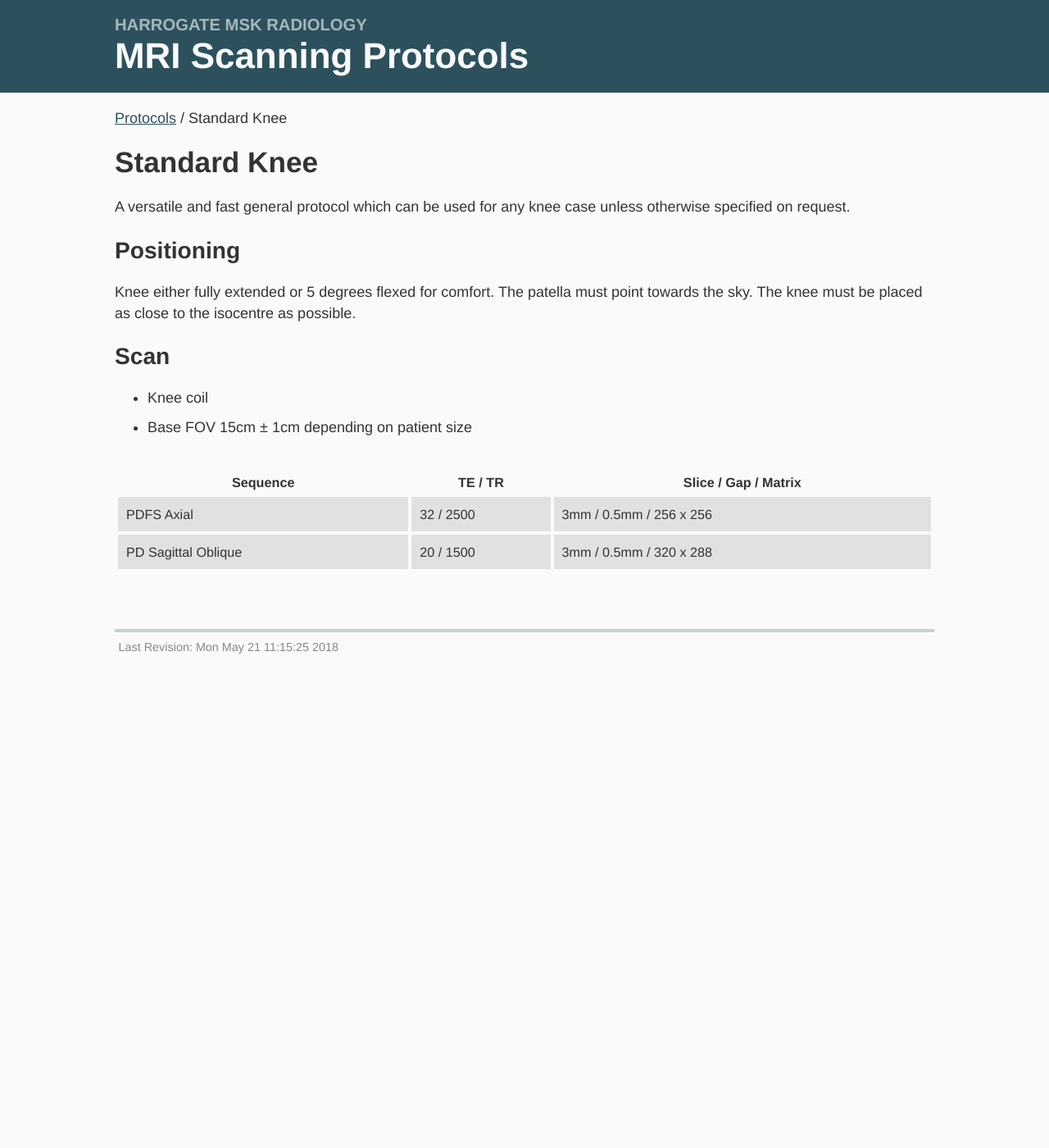
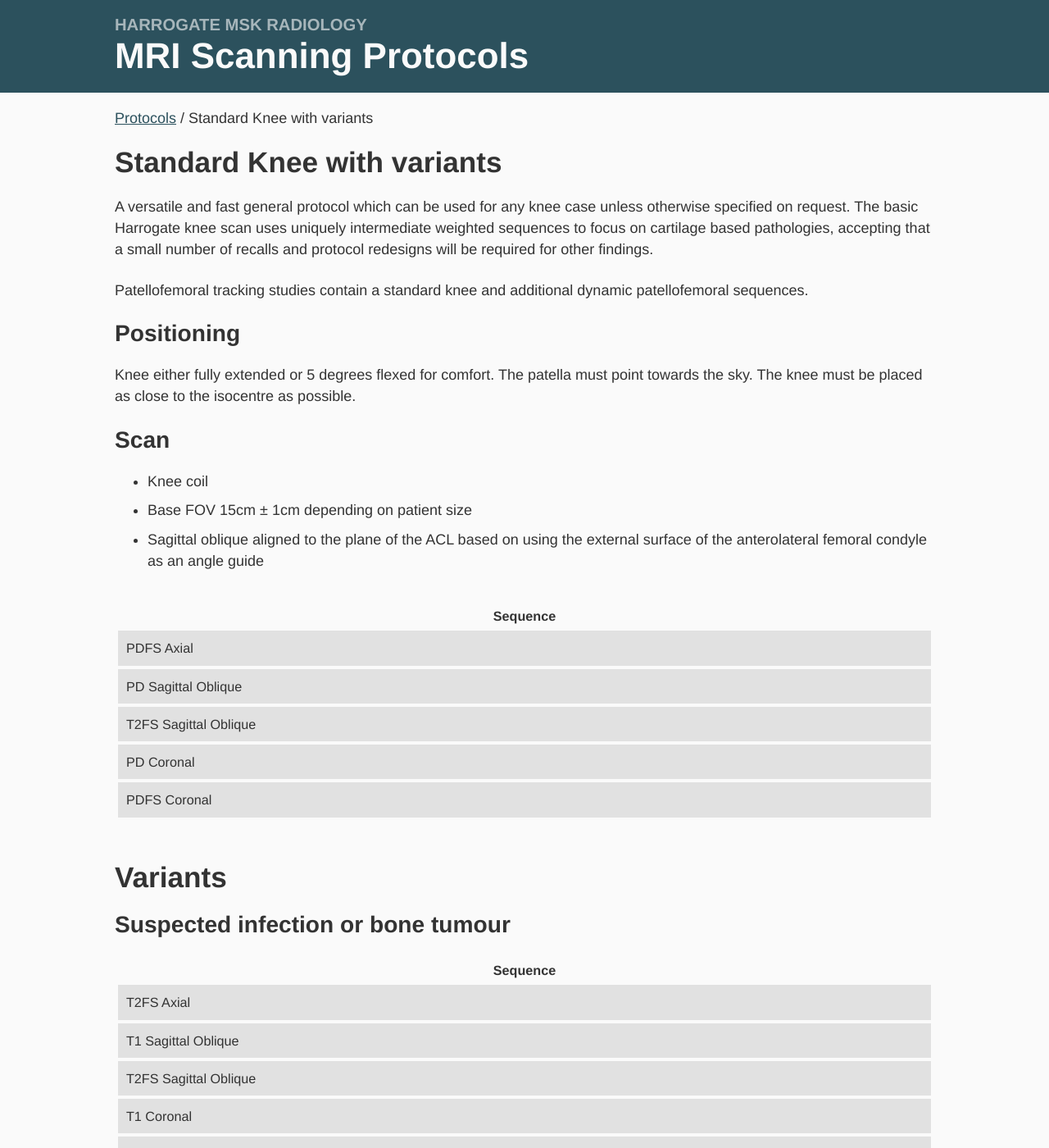
Before and after one commit to harrogatemsk/harrogatemsk.github.io, a Jekyll site: the page built from _protocols/standard-knee.md, in a window 1280 px wide and 1400 px high. Shown: the whole window at 82% size. Built offline with Jekyll 4.4.1, drawn with Linux system fonts in a browser that asks for light colours; some web fonts are replaced; some of the changed text lies outside the part shown.

Commit message:
Update standard-knee.md

```diff
--- a/_protocols/standard-knee.md
+++ b/_protocols/standard-knee.md
@@ -1,10 +1,12 @@
 ---
-title: Standard Knee
+title: Standard Knee with variants
 body_part: knee
 description: Standard knee MRI protocol
 
 ---
-A versatile and fast general protocol which can be used for any knee case unless otherwise specified on request.
+A versatile and fast general protocol which can be used for any knee case unless otherwise specified on request. The basic Harrogate knee scan uses uniquely intermediate weighted sequences to focus on cartilage based pathologies, accepting that a small number of recalls and protocol redesigns will be required for other findings.
+
+Patellofemoral tracking studies contain a standard knee and additional dynamic patellofemoral sequences.
 
 ### Positioning
 Knee either fully extended or 5 degrees flexed for comfort. The patella must point towards the sky. The knee must be placed as close to the isocentre as possible.
@@ -12,9 +14,39 @@
 ### Scan
 - Knee coil
 - Base FOV 15cm ± 1cm depending on patient size
+- Sagittal oblique aligned to the plane of the ACL based on using the external surface of the anterolateral femoral condyle as an angle guide
 
 
-| Sequence              | TE / TR           | Slice / Gap / Matrix      |
-| ---                   | ---               | ---                       |
-| PDFS Axial            | 32 / 2500         | 3mm / 0.5mm / 256 x 256   |
-| PD Sagittal Oblique   | 20 / 1500         | 3mm / 0.5mm / 320 x 288   |
+| Sequence              |
+| ---                   |
+| PDFS Axial            |
+| PD Sagittal Oblique   |
+| T2FS Sagittal Oblique   |
+| PD Coronal   |
+| PDFS Coronal   |
+
+## Variants
+
+### Suspected infection or bone tumour
+
+| Sequence              |
+| ---                   |
+| T2FS Axial            |
+| T1 Sagittal Oblique   |
+| T2FS Sagittal Oblique   |
+| T1 Coronal   |
+| STIR Coronal   |
+
+### Coping with metal work
+
+- Increase slice thickness to 4mm
+- Increase slice gap to 20%
+- Use higher bandwidth STIR or PDFS sequences
+- Use MARS algorithms (such as SEMAC)
+
+### Difficulty seeing the ACL
+
+- Recall patient for additional sequences
+- Coronal oblique angled to pitch of ACL across notch
+- Repeat sagittal oblique sequences with different angle
+- Ask MSK radiologist to review images on scanner before completion
```
